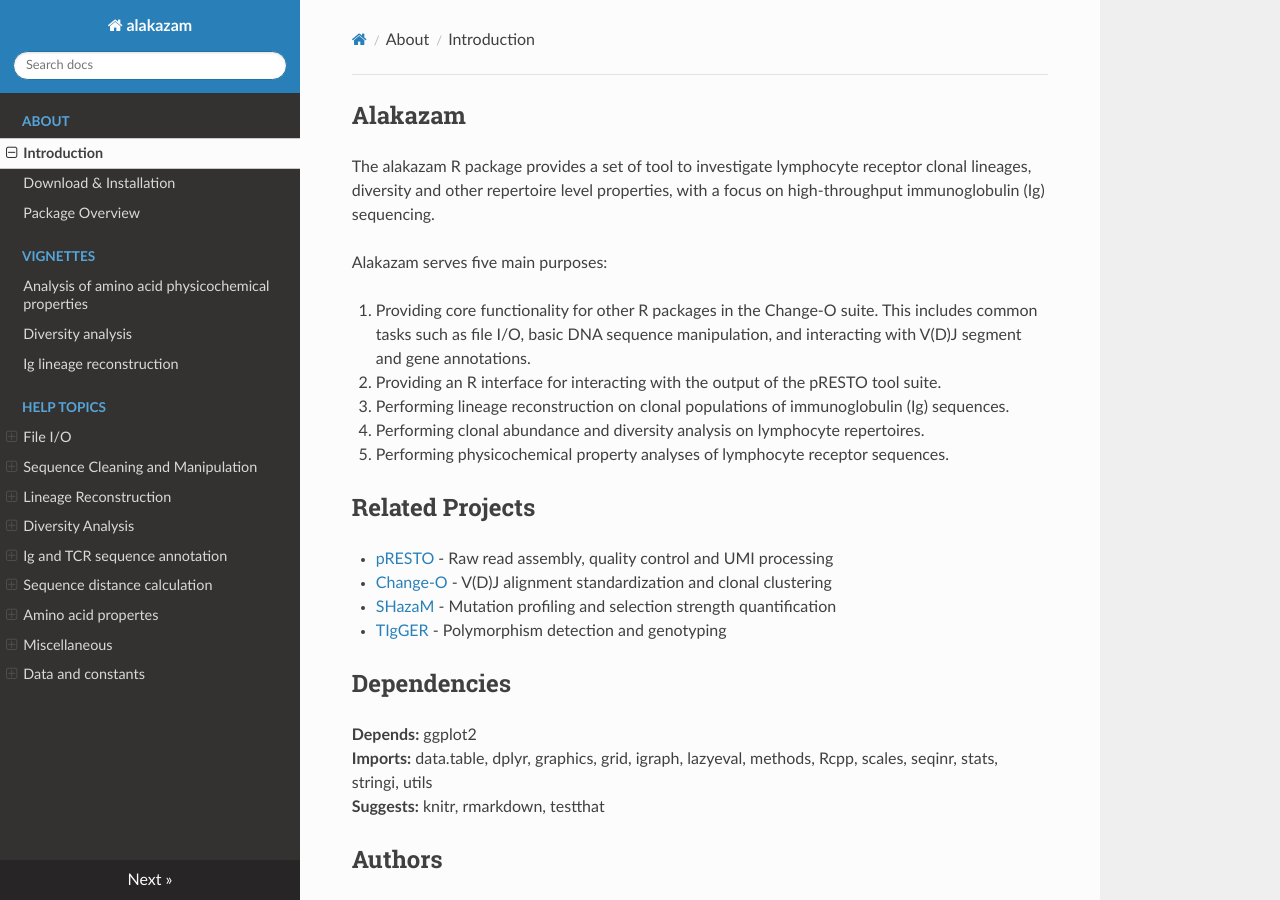
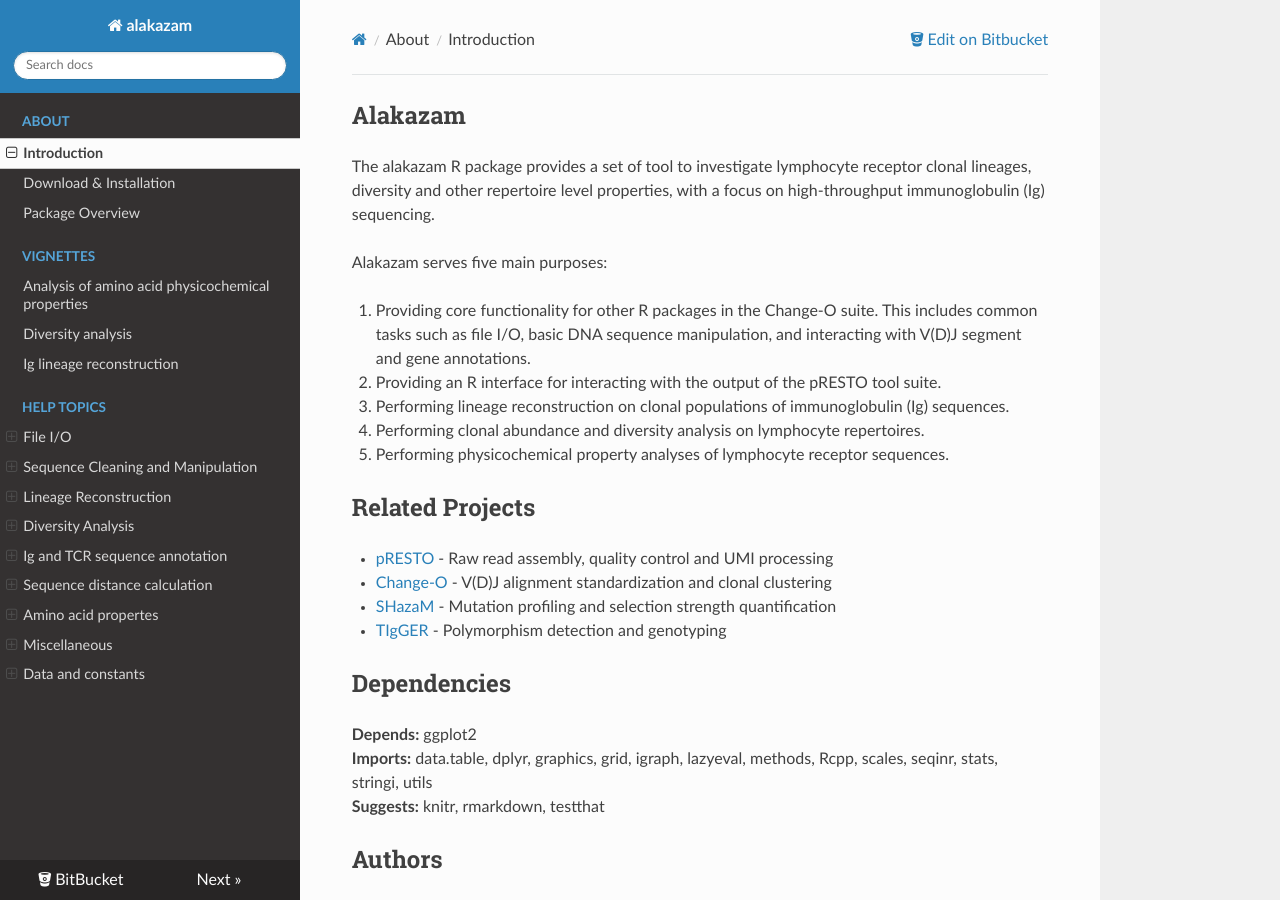
Before and after one commit to immcantation/alakazam, an MkDocs documentation site: the page built from docs/index.md, in a window 1280 px wide and 900 px high. Built offline with MkDocs 1.6.1, drawn with Linux system fonts in a browser that asks for light colours; nearby versions of some CDN libraries; old or Windows-style settings are respelled for this version of MkDocs; some of the changed lines change nothing that is shown.

Commit message:
Added repo_url to mkdocs.yml

```diff
--- a/mkdocs.yml
+++ b/mkdocs.yml
@@ -1,4 +1,5 @@
 site_name: alakazam
+repo_url: https://bitbucket.org/kleinstein/alakazam
 theme: readthedocs
 markdown_extensions:
   - def_list
```
